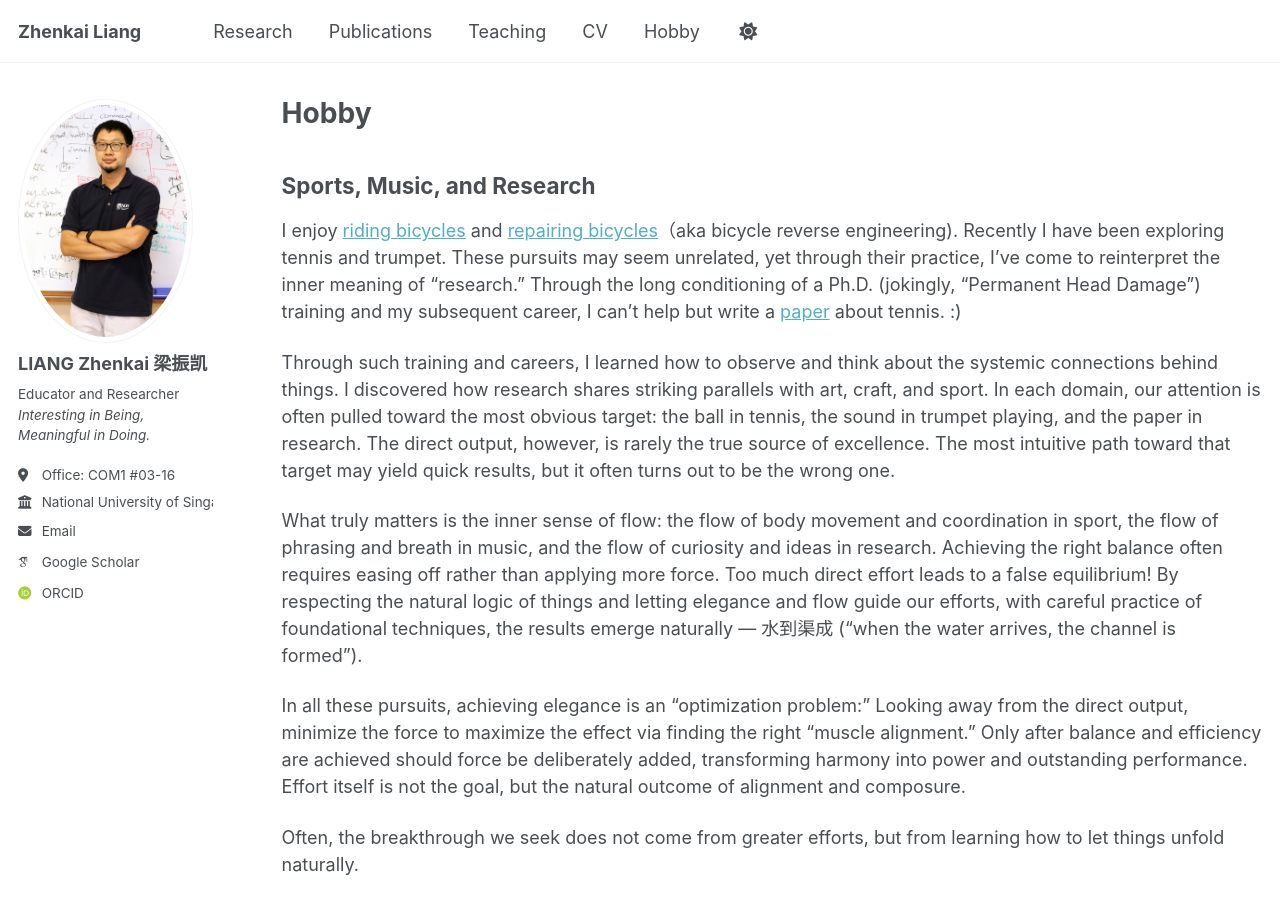
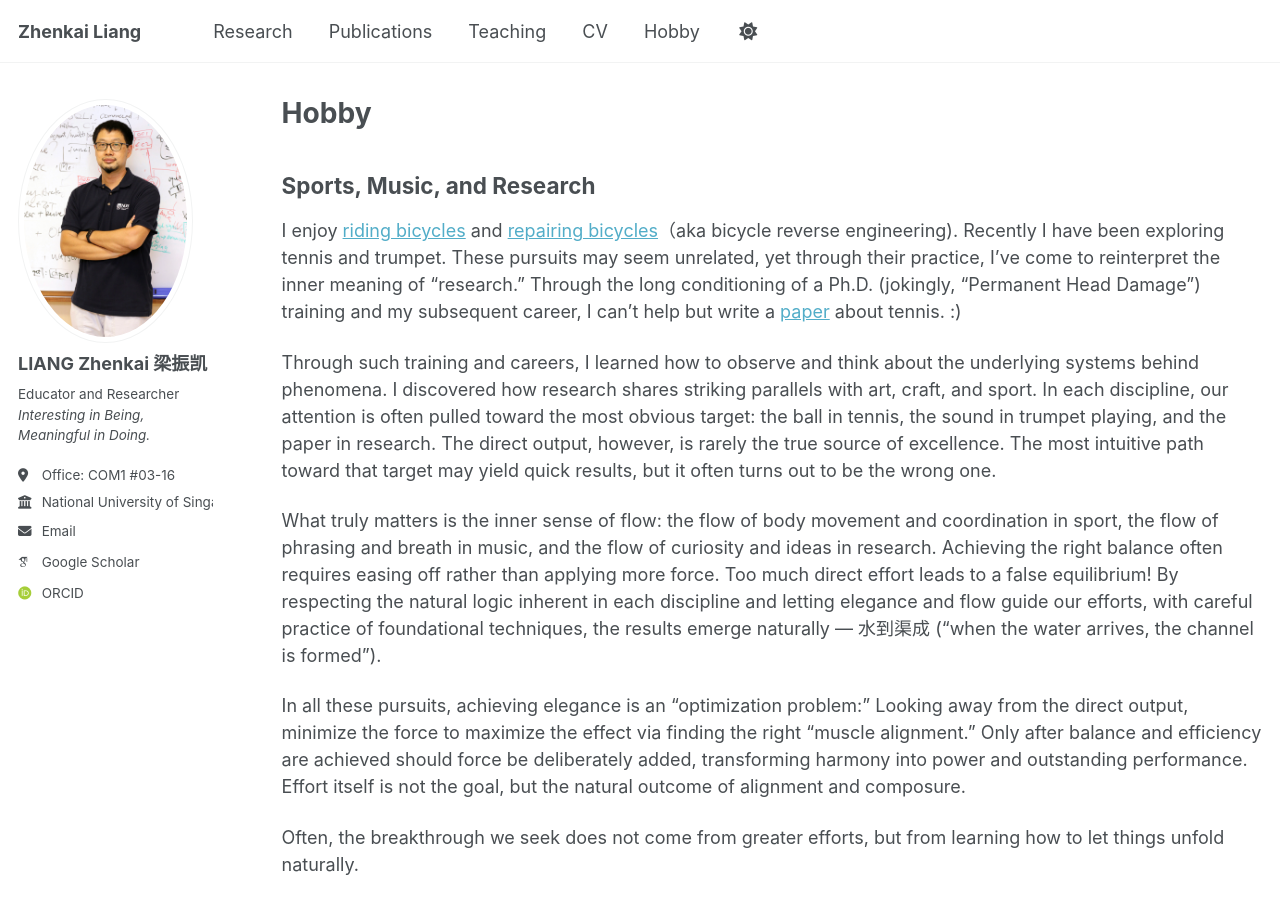
Before and after one commit to zhenkai-liang/zhenkai-liang.github.io, a Jekyll site: the page built from _pages/hobby.md, in a window 1280 px wide and 900 px high. Built offline with Jekyll 4.4.1, drawn with Linux system fonts in a browser that asks for light colours; some web fonts are replaced.

Commit message:
Update hobby.md

```diff
--- a/_pages/hobby.md
+++ b/_pages/hobby.md
@@ -11,14 +11,11 @@ Sports, Music, and Research
 -----
 I enjoy [riding bicycles](https://www.comp.nus.edu.sg/~liangzk/images/bike.jpg) and [repairing bicycles](https://www.comp.nus.edu.sg/~liangzk/images/rbike.jpg)（aka bicycle reverse engineering). Recently I have been exploring tennis and trumpet. These pursuits may seem unrelated, yet through their practice, I’ve come to reinterpret the inner meaning of “research.” Through the long conditioning of a Ph.D. (jokingly, “Permanent Head Damage”) training and my subsequent career, I can't help but write a [paper](https://tennis-ans.github.io) about tennis. :)
 
-Through such training and careers, I learned how to observe and think about the systemic connections behind things. I discovered how research shares striking parallels with art, craft, and sport.
-In each domain, our attention is often pulled toward the most obvious target: the ball in tennis,
-the sound in trumpet playing, and the paper in research. The direct output, however, is rarely the true source of excellence.
-The most intuitive path toward that target may yield quick results, but it often turns out to be the wrong one.
+Through such training and careers, I learned how to observe and think about the underlying systems behind phenomena. I discovered how research shares striking parallels with art, craft, and sport. In each discipline, our attention is often pulled toward the most obvious target: the ball in tennis, the sound in trumpet playing, and the paper in research. The direct output, however, is rarely the true source of excellence. The most intuitive path toward that target may yield quick results, but it often turns out to be the wrong one.
 
 What truly matters is the inner sense of flow:  the flow of body movement and coordination in sport,
 the flow of phrasing and breath in music, and the flow of curiosity and ideas in research.
-Achieving the right balance often requires easing off rather than applying more force. Too much direct effort leads to a false equilibrium! By respecting the natural logic of things and letting elegance and flow guide our efforts, with careful practice of foundational techniques, the results emerge naturally —
+Achieving the right balance often requires easing off rather than applying more force. Too much direct effort leads to a false equilibrium! By respecting the natural logic inherent in each discipline and letting elegance and flow guide our efforts, with careful practice of foundational techniques, the results emerge naturally —
 水到渠成 (“when the water arrives, the channel is formed”).
 
 In all these pursuits, achieving elegance is an "optimization problem:" Looking away from the direct output,
```
